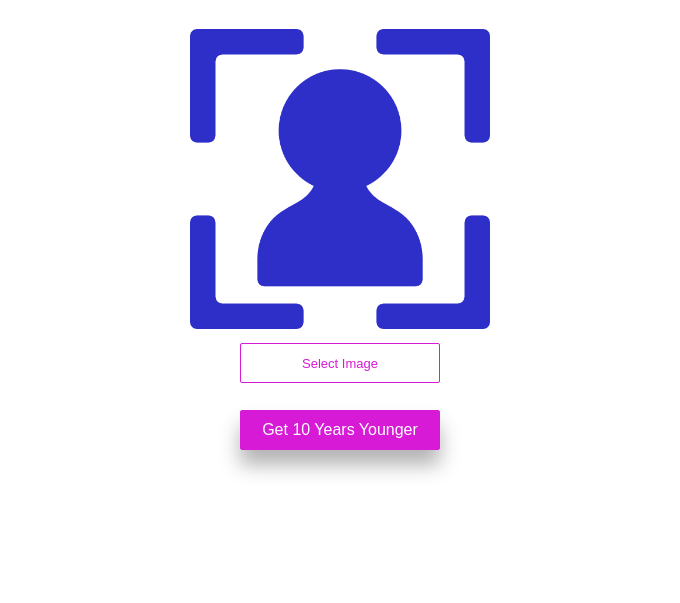
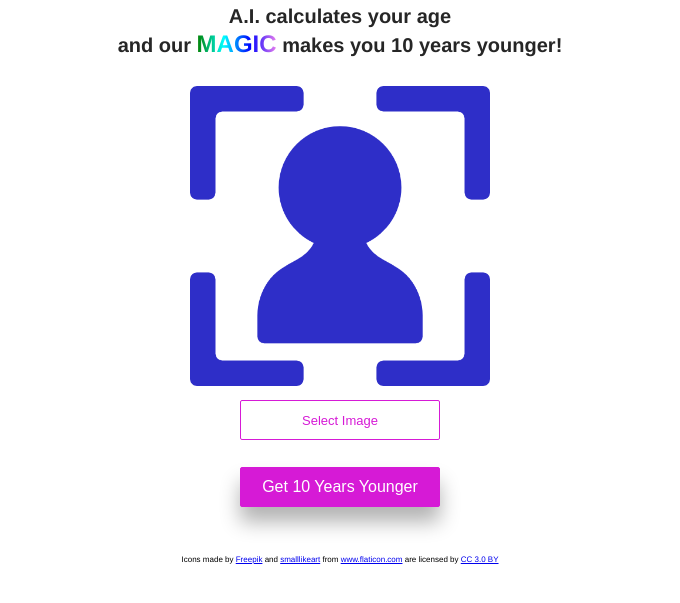
Before and after one commit to LaurenSpiegel/age_regressor, a plain HTML site: page app/view/index.html in a window 1280 px wide. Shown: the part 113-716 px from the top of the page, without its empty margins (300-980 px from the left). Drawn offline with Linux system fonts and the light colour scheme.

Commit message:
styling and attribution

```diff
--- a/app/static/client.js
+++ b/app/static/client.js
@@ -8,6 +8,7 @@ function showPicked(input) {
     reader.onload = function (e) {
         el('image-picked').src = e.target.result;
         el('image-picked').className = '';
+        el('image-picked').style.filter = '';
     }
     reader.readAsDataURL(input.files[0]);
     el('original').style.display = 'none'
@@ -28,7 +29,8 @@ function analyze() {
     xhr.onload = function(e) {
         if (this.readyState === 4) {
             var response = JSON.parse(e.target.responseText);
-            el('result-label').innerHTML = `You look ${response['result']} and <b>OH SO FINE</b>!!!`;
+            el('image-picked').style.filter = 'blur(2px)';
+            el('result-label').innerHTML = `You look ${response['result']} and <b><i>OH SO FINE</i></b>!!!`;
         }
         el('analyze-button').innerHTML = 'Get 10 Years Younger';
     }
--- a/app/static/style.css
+++ b/app/static/style.css
@@ -18,10 +18,33 @@ body {
 .title {
     font-size: 60px;
     margin-top: 0.5em;
-    margin-bottom: 0.5em;
+    margin-bottom: 0.1em;
     color: #262626;
     font-family: helvetica;
     font-weight: bold;
+}
+
+.subtitle {
+    font-size: 20px;
+    margin-top: 0.1em;
+    margin-bottom: 0.1em;
+    margin-left: auto;
+    margin-right: auto;
+    /* width: 20em; */
+    color: #262626;
+    font-family: helvetica;
+    font-weight: bold;
+}
+
+#grad1 {
+    background: red;
+    background: -webkit-linear-gradient(left,green, cyan, blue, violet);
+    background: -o-linear-gradient(right, green, cyan, blue, violet);
+    background: -moz-linear-gradient(right, green, cyan, blue, violet);
+    background: linear-gradient(to right, green, cyan, blue, violet);
+    -webkit-background-clip: text;
+    -webkit-text-fill-color: transparent;
+    font-size: 24px;
 }
 
 .default {
@@ -45,9 +68,15 @@ body {
 
 .result-label {
     margin-top: 0.5em;
+    margin-bottom: 0.3em;
     padding: 10px;
-    font-size: 30px;
+    font-size: 35px;
     font-family: helvetica;
+}
+
+.attribution {
+    font-family: helvetica;
+    font-size: 8px;
 }
 
 button.choose-file-button {
--- a/app/view/index.html
+++ b/app/view/index.html
@@ -10,6 +10,8 @@
         <div>
             <div class='center'>
                 <div class='title'>How old do you look?</div>
+                <div class='subtitle'>A.I. calculates your age</div>
+                <div class='subtitle'>and our <span id="grad1">MAGIC</span> makes you 10 years younger!</div>
                 <div class='content'>
                     <div id='original'>
                         <img class=default src='../static/assets/icon.png' >
@@ -35,6 +37,7 @@
                     <div class='result-label'>
                         <label id='result-label'></label>
                     </div>
+                    <div class='attribution'>Icons made by <a href="https://www.freepik.com/" title="Freepik">Freepik</a> and <a href="https://www.flaticon.com/authors/smalllikeart" title="smalllikeart">smalllikeart</a> from <a href="https://www.flaticon.com/" title="Flaticon">www.flaticon.com</a> are licensed by <a href="http://creativecommons.org/licenses/by/3.0/" title="Creative Commons BY 3.0" target="_blank">CC 3.0 BY</a></div>
                 </div>
             </div>
         </div>
```
